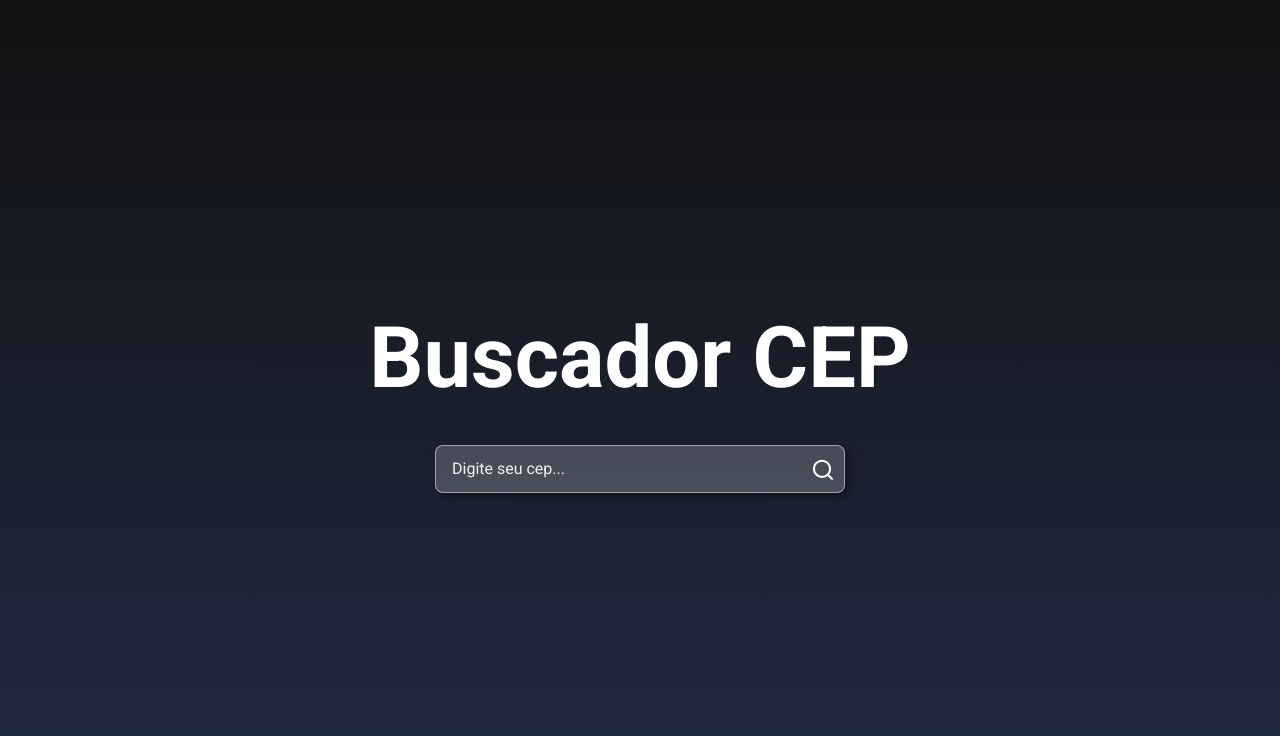
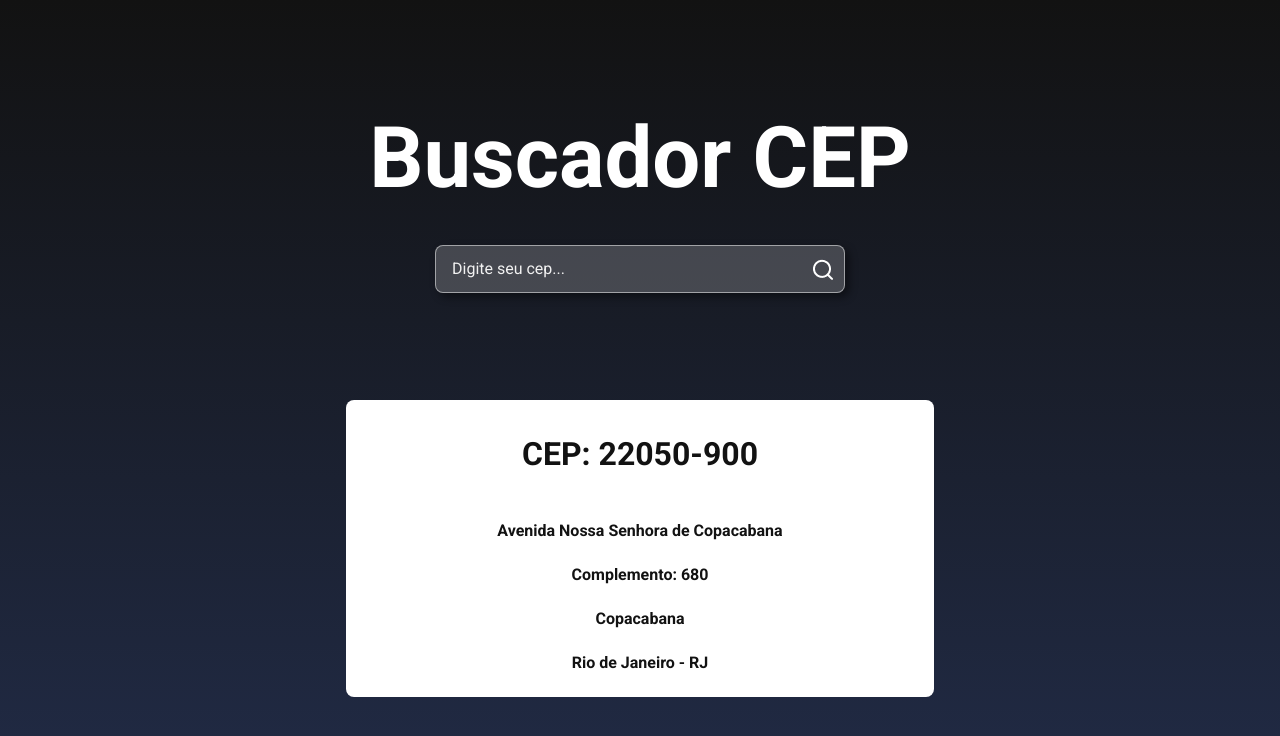
Before and after one commit to FernandoAz09/buscador-cep, a plain HTML site: page index.html in a window 1280 px wide. Drawn offline with Linux system fonts and the light colour scheme.

Commit message:
response api CSS Ok

```diff
--- a/index.html
+++ b/index.html
@@ -29,8 +29,21 @@
                 </button>
 
             </div>
+
+
         </div>
     </main>
+
+    <section class="api-res ">
+        <div class="adress ">
+            <h3>CEP: 22050-900</h3>
+            <p>Avenida Nossa Senhora de Copacabana</p>
+            <p>Complemento: 680</p>
+            <p>Copacabana</p>
+            <p>Rio de Janeiro - RJ</p>
+        </div>
+    </section>
+
 
     <script type="text/javascript" src=script.js></script>
 </body>
--- a/style.css
+++ b/style.css
@@ -13,15 +13,24 @@
 
 body {
     background: linear-gradient(to bottom, #121212, #212B46);
+    height: 100vh;
 }
 
 .main {
     width: 100vw;
-    height: 100vh;
+    height: 50vh;
+
     display: flex;
     flex-direction: column;
     justify-content: center;
     align-items: center;
+    transition: height 400ms ease-in-out;
+
+}
+
+.main.active {
+    height: 100vh;
+    transition: height 400ms ease-in-out;
 }
 
 .main h1 {
@@ -69,3 +78,31 @@ body {
     background: transparent;
     outline: none;
 }
+
+.adress {
+    margin: 0 auto;
+    width: 588px;
+    background: #FFFFFF;
+    border-radius: 8px;
+    text-align: center;
+}
+
+body>section>div>h3 {
+    padding: 35px 0;
+    font-weight: 700;
+    font-size: 32px;
+    line-height: 39px;
+    color: var(--black);
+}
+
+section>div>p {
+    padding: 18px 0;
+    font-weight: 700;
+    font-size: 16px;
+    line-height: 8px;
+    color: var(--black);
+}
+
+section>div>p:last-child {
+    padding-bottom: 30px;
+}
```
